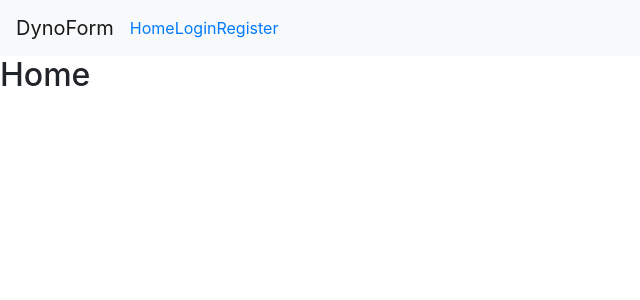
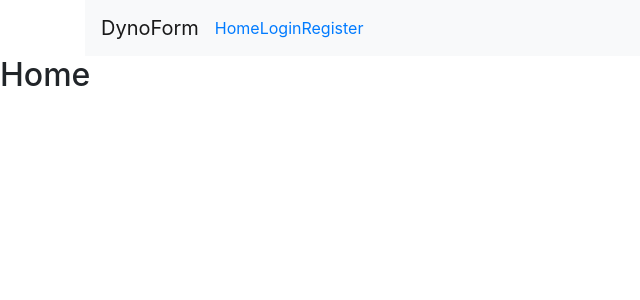
Before and after one commit to AlexCharlton93/react-base-project, a React (Create React App) app: page / in a window 1280 px wide. Shown: the top 300 px of the page, without its empty margins (0-640 px from the left). Built offline with nearby package versions, Linux system fonts and the light colour scheme.

Commit message:
Fixed react-bootstrap imports, added container around nav

```diff
--- a/src/Pages/Header/Header.js
+++ b/src/Pages/Header/Header.js
@@ -1,11 +1,10 @@
 import React from "react";
-import Navbar from 'react-bootstrap/Navbar';
-import Nav from 'react-bootstrap/Nav';
+import { Nav, Navbar, Container } from 'react-bootstrap';
 import { Link } from "react-router-dom";
 
 export default function Header() {
   return (
-    <>
+    <Container>
       <Navbar bg="light" expand="lg">
         <Navbar.Brand href="home">DynoForm</Navbar.Brand>
         <Navbar.Toggle aria-controls="basic-navbar-nav" />
@@ -17,6 +16,6 @@ export default function Header() {
           </Nav>
         </Navbar.Collapse>
       </Navbar>
-    </>
+    </Container>
   );
 }
```
